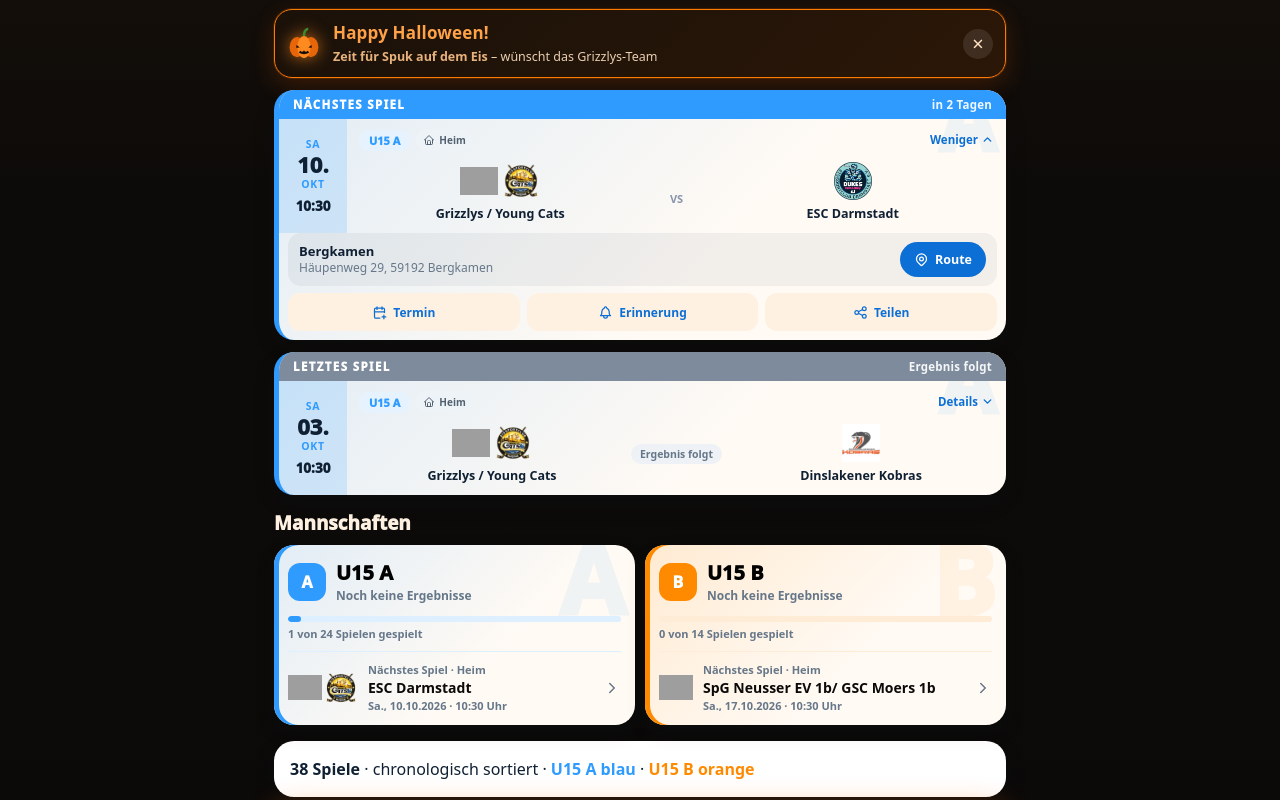
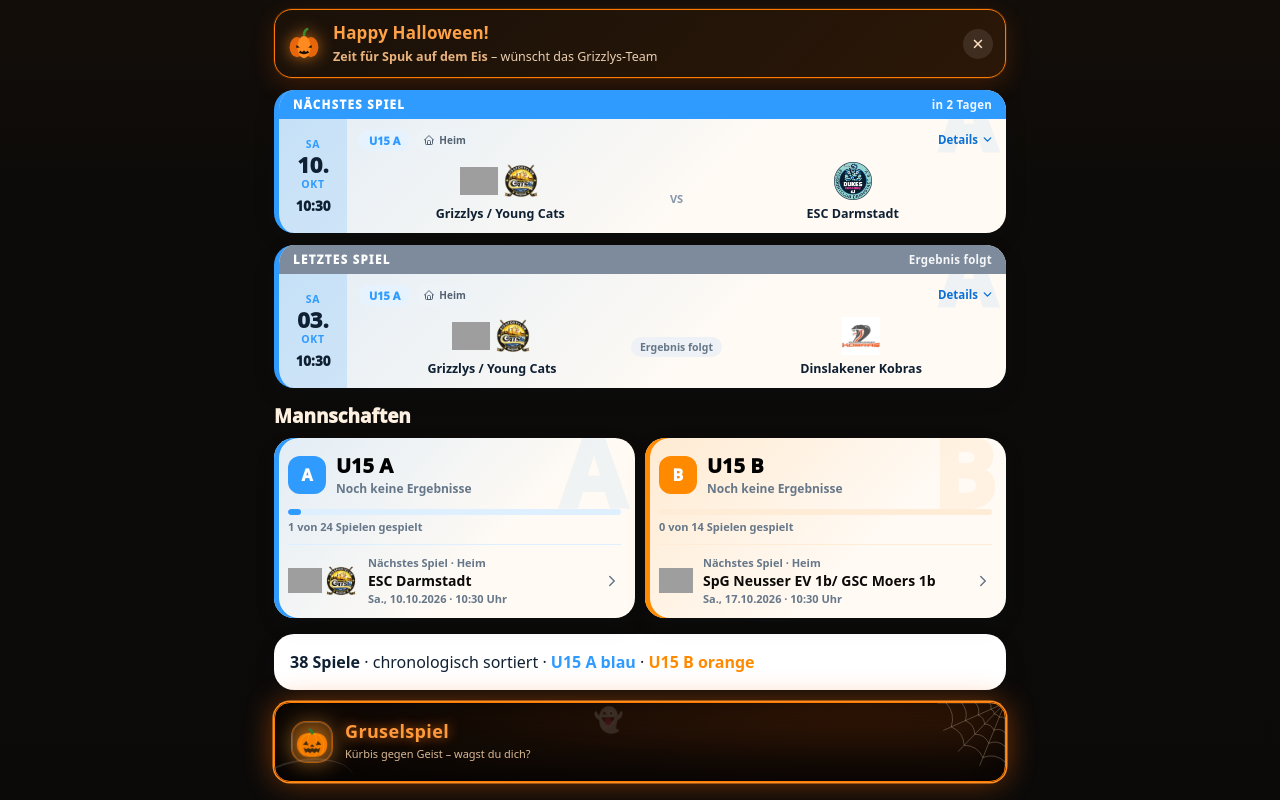
Before and after one commit to JAZM1309/grizzlys-u15-test, a plain HTML site: page index.html in a window 1280 px wide. Shown: the part 236-1036 px from the top of the page. Drawn offline with Linux system fonts and the light colour scheme; no server answers; grey boxes are pictures that could not be loaded.

Commit message:
Add files via upload

```diff
--- a/index.html
+++ b/index.html
@@ -2201,7 +2201,7 @@ function renderNext(){
      [["nextRoute","Route"],["nextCalendar","Termin"],["nextReminder","Erinnerung"],["nextShare","Teilen"]].forEach(([id,l])=>{const b=document.getElementById(id);if(b){b.setAttribute("aria-label",l);b.title=l}});}}
   document.getElementById("nextRoute").onclick=()=>route(g); document.getElementById("nextCalendar").onclick=()=>calendar(g); document.getElementById("nextReminder").onclick=()=>reminder(g); document.getElementById("nextShare").onclick=()=>shareGame(g);
   hwDecorate(document.querySelector(".next"),g);
-  g3HomeCard("g3HomeNext",g,"Nächstes Spiel",true);
+  g3HomeCard("g3HomeNext",g,"Nächstes Spiel",false);
   renderLast(); renderTeamTiles();
 }
 
```
